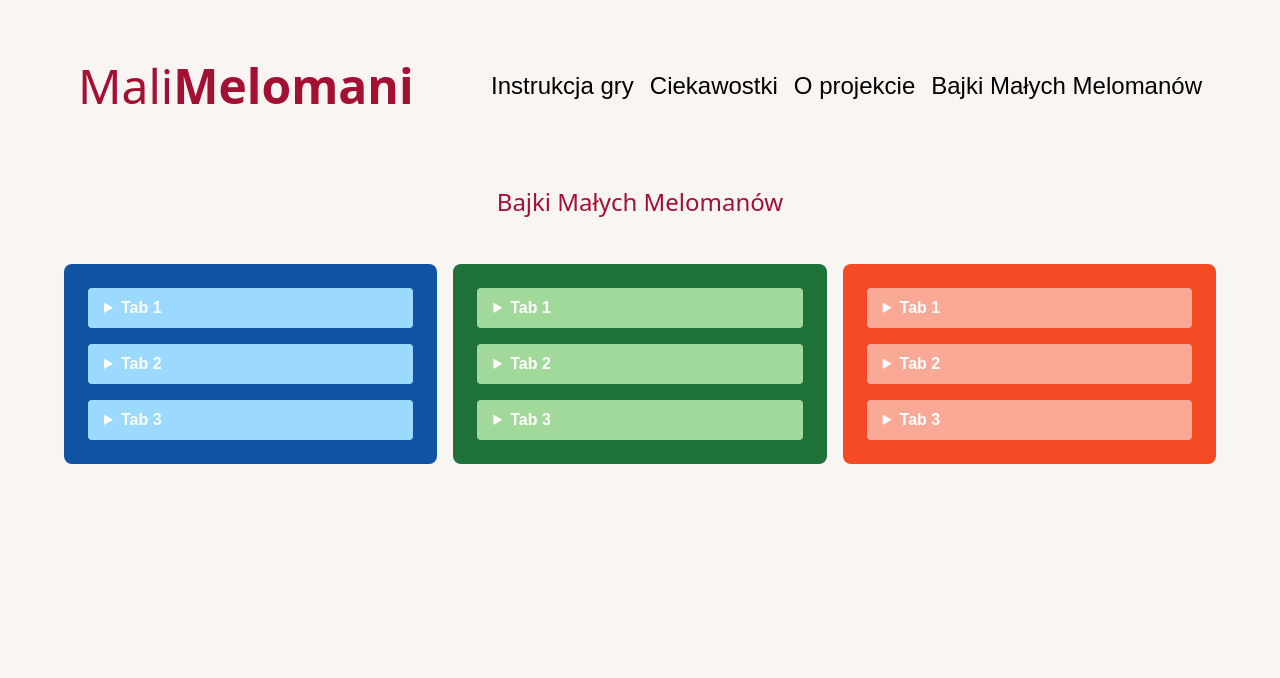
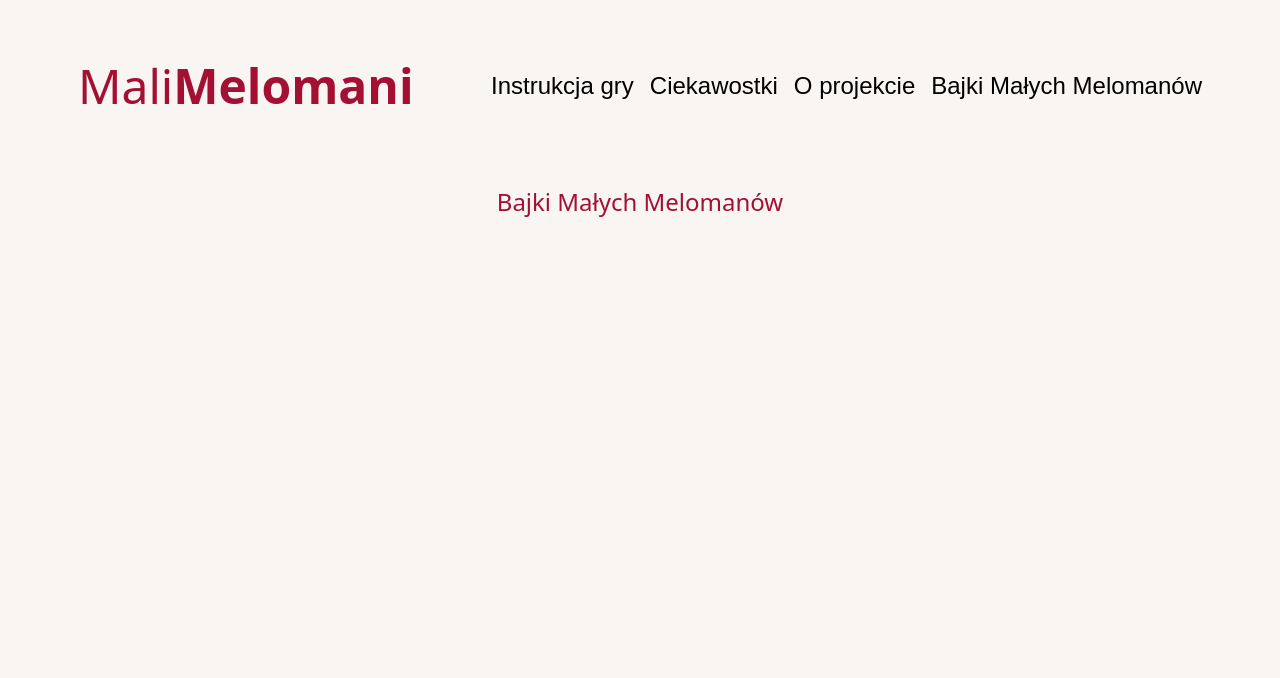
Before and after one commit to wooczak/mali-melomani, a website built with Vite: page bajki-malych-melomanow.html in a window 1280 px wide. Shown: the top 678 px of the page. Built offline with nearby package versions, Linux system fonts and the light colour scheme; a web font is replaced by a local one.

Commit message:
fixing the push

```diff
--- a/bajki-malych-melomanow.html
+++ b/bajki-malych-melomanow.html
@@ -105,91 +105,7 @@
     </nav>
     <main class="flex-1">
       <h1 class="text-center px-5 py-3 text-[24px]">Bajki Małych Melomanów</h1>
-      <div class="grid grid-cols-1 md:grid-cols-3 gap-4 px-4 md:px-8 lg:px-16 py-8">
-        <!-- Left Column - Blue -->
-        <div class="bg-[#1052A3] rounded-lg p-6">
-          <details class="mb-4">
-            <summary class="cursor-pointer text-white font-semibold py-2 px-4 bg-[#9BD9FE] rounded hover:bg-black/30 transition-all">
-              Tab 1
-            </summary>
-            <div class="text-white mt-2 p-4">
-              Your text content here
-            </div>
-          </details>
-          <details class="mb-4">
-            <summary class="cursor-pointer text-white font-semibold py-2 px-4 bg-[#9BD9FE] rounded hover:bg-black/30 transition-all">
-              Tab 2
-            </summary>
-            <div class="text-white mt-2 p-4">
-              Your text content here
-            </div>
-          </details>
-          <details>
-           <summary class="cursor-pointer text-white font-semibold py-2 px-4 bg-[#9BD9FE] rounded hover:bg-black/30 transition-all">
-              Tab 3
-            </summary>
-            <div class="text-white mt-2 p-4">
-              Your text content here
-            </div>
-          </details>
-        </div>
 
-        <!-- Middle Column - Green -->
-        <div class="bg-[#1F713A] rounded-lg p-6">
-          <details class="mb-4">
-            <summary class="cursor-pointer text-white font-semibold py-2 px-4 bg-[#A1D99B] rounded hover:bg-black/30 transition-all">
-              Tab 1
-            </summary>
-            <div class="text-white mt-2 p-4">
-              Your text content here
-            </div>
-          </details>
-          <details class="mb-4">
-             <summary class="cursor-pointer text-white font-semibold py-2 px-4 bg-[#A1D99B] rounded hover:bg-black/30 transition-all">
-              Tab 2
-            </summary>
-            <div class="text-white mt-2 p-4">
-              Your text content here
-            </div>
-          </details>
-          <details>
-       <summary class="cursor-pointer text-white font-semibold py-2 px-4 bg-[#A1D99B] rounded hover:bg-black/30 transition-all">
-              Tab 3
-            </summary>
-            <div class="text-white mt-2 p-4">
-              Your text content here
-            </div>
-          </details>
-        </div>
-
-        <!-- Right Column - Orange -->
-        <div class="bg-[#F54B24] rounded-lg p-6">
-          <details class="mb-4">
-            <summary class="cursor-pointer text-white font-semibold py-2 px-4 bg-[#FAA996] rounded hover:bg-black/30 transition-all">
-              Tab 1
-            </summary>
-            <div class="text-white mt-2 p-4">
-              Your text content here
-            </div>
-          </details>
-          <details class="mb-4">
-       <summary class="cursor-pointer text-white font-semibold py-2 px-4 bg-[#FAA996] rounded hover:bg-black/30 transition-all">
-              Tab 2
-            </summary>
-            <div class="text-white mt-2 p-4">
-              Your text content here
-            </div>
-          </details>
-          <details>
-             <summary class="cursor-pointer text-white font-semibold py-2 px-4 bg-[#FAA996] rounded hover:bg-black/30 transition-all">
-              Tab 3
-            </summary>
-            <div class="text-white mt-2 p-4">
-              Your text content here
-            </div>
-          </details>
-        </div>
-      </div>
     </main>
     <footer
       class="flex flex-col md:flex-row items-center justify-evenly mt-10 bg-white"
```
